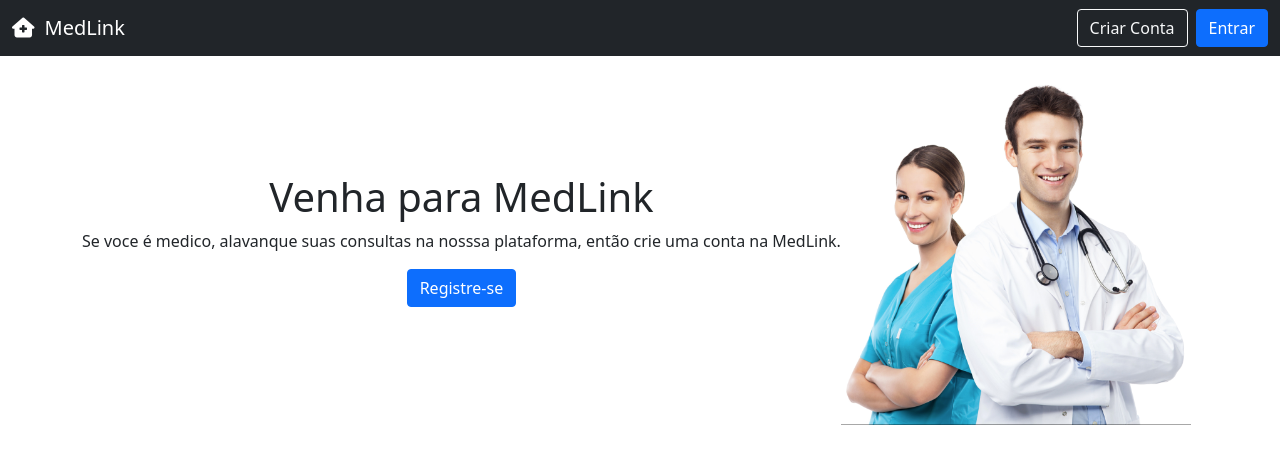
After one commit to TheJoaoVitorio/MedLink, a Django app: page / in a window 1280 px wide. The commit adds this page. Shown: the top 464 px of the page. Run offline with Django 5.2, Linux system fonts and the light colour scheme.

Commit message:
Desenvolvendo a landing page da MedLink

```diff
--- a/MedLink/urls.py
+++ b/MedLink/urls.py
@@ -21,4 +21,5 @@ urlpatterns = [
     path('admin/', admin.site.urls),
     path('usuarios/',include('usuarios.urls')), #dentro desse path tem outras urls, como a de cadastro/
     path('medico/',include('medico.urls')),
+    path('',include('usuarios.urls')),
 ]
--- a/usuarios/templates/cadastro.html
+++ b/usuarios/templates/cadastro.html
@@ -50,8 +50,10 @@
         <div class="col-md bg-dark d-flex justify-content-center align-items-center body-login">
             <div class="bg-login">
                 <div class="bg-login-content">
-                    <img width="300px" src="{% static 'usuarios/img/imgLOGIN.png' %} ">
-                    <h1 class="text-center">MedLink</h1>
+                    <a href="{% url 'landing_page' %}">
+                        <img width="300px" src="{% static 'usuarios/img/imgLOGIN.png' %} ">
+                        <h1 class="text-center">MedLink</h1>
+                    </a>
                 </div>
             </div>
         </div>
--- /dev/null
+++ b/usuarios/templates/landing_page.html
@@ -0,0 +1,45 @@
+{% extends 'base.html' %}
+{% load static %}
+
+{% block 'title' %}Venha para MedLink{% endblock %}
+
+{% block 'head' %}
+    <link rel="stylesheet" href="{% static 'usuarios/css/style.css' %}">
+    <link rel="stylesheet" href="{% static 'landingpage/img' %}">
+{% endblock %}
+
+{%block 'body'%}
+    {%block 'header'%}
+        <nav class="navbar navbar-dark bg-dark">
+            <div class="container-fluid">
+                <a class="navbar-brand" href="#">
+                    <i class="fa-solid fa-house-medical"></i>MedLink
+                </a>
+                <div class="d-flex gap-2">
+                    <a href="{% url 'cadastro' %}">
+                        <button class="btn btn-outline-light" type="submit">Criar Conta</button>
+                    </a>
+                    <a href="{% url 'login' %}">
+                        <button class="btn btn-primary" type="submit">Entrar</button>
+                    </a>
+                </div>
+            </div>
+        </nav>
+    {%endblock%}
+
+    <div class="container d-flex">
+        <div class="d-flex flex-column justify-content-center align-items-center">
+            <h1 class="fs-1" >Venha para MedLink</h1>
+            <p>Se voce é medico, alavanque suas consultas na nosssa plataforma, então crie uma conta na MedLink.</p>
+            <form>
+                <button class="btn btn-primary" type="submit">Registre-se</button>
+            </form>
+        </div>
+        <div>
+            <img class="mt-3" width="350px" src="{% static 'landingpage/img/doctors.png' %}" >
+        </div>
+    </div>
+
+
+
+{%endblock%}
--- a/usuarios/templates/login.html
+++ b/usuarios/templates/login.html
@@ -42,8 +42,10 @@
         <div class="col-md bg-dark d-flex justify-content-center align-items-center body-login">
             <div class="bg-login">
                 <div class="bg-login-content">
-                    <img width="300px" src="{% static 'usuarios/img/imgLOGIN.png' %} ">
-                    <h1 class="text-center">MedLink</h1>
+                    <a href="{% url 'landing_page' %}">
+                        <img width="300px" src="{% static 'usuarios/img/imgLOGIN.png' %} ">
+                        <h1 class="text-center">MedLink</h1>
+                    </a>
                 </div>
             </div>
         </div>
--- a/usuarios/urls.py
+++ b/usuarios/urls.py
@@ -5,4 +5,5 @@ urlpatterns = [
     path('cadastro/',views.cadastro, name = "cadastro"),
     path('login/' , views.login , name = "login"),
     path('logout' , views.logout , name ="logout"),
+    path('', views.landing_page , name = "landing_page"),
 ]
--- a/usuarios/views.py
+++ b/usuarios/views.py
@@ -6,6 +6,9 @@ from django.contrib.messages import constants
 from django.contrib import messages
 
 # Create your views here.
+def landing_page(request):
+    return render (request,'landing_page.html')
+
 
 def cadastro(request):
 
```
Also changed, not shown: templates/static/landingpage/img/doctors.png (added).
